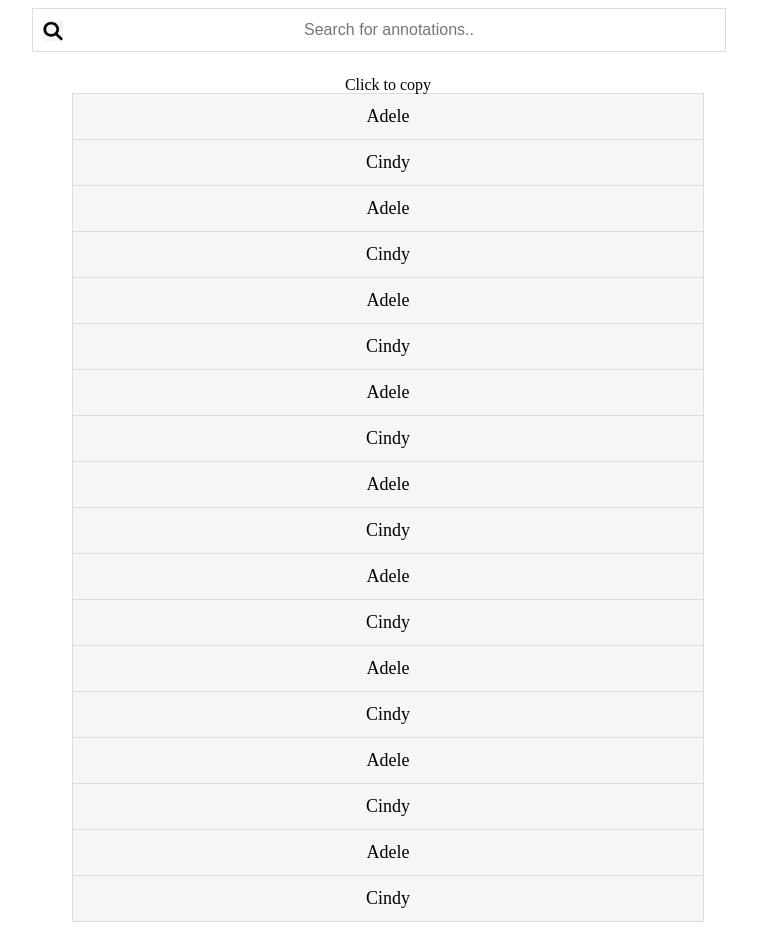
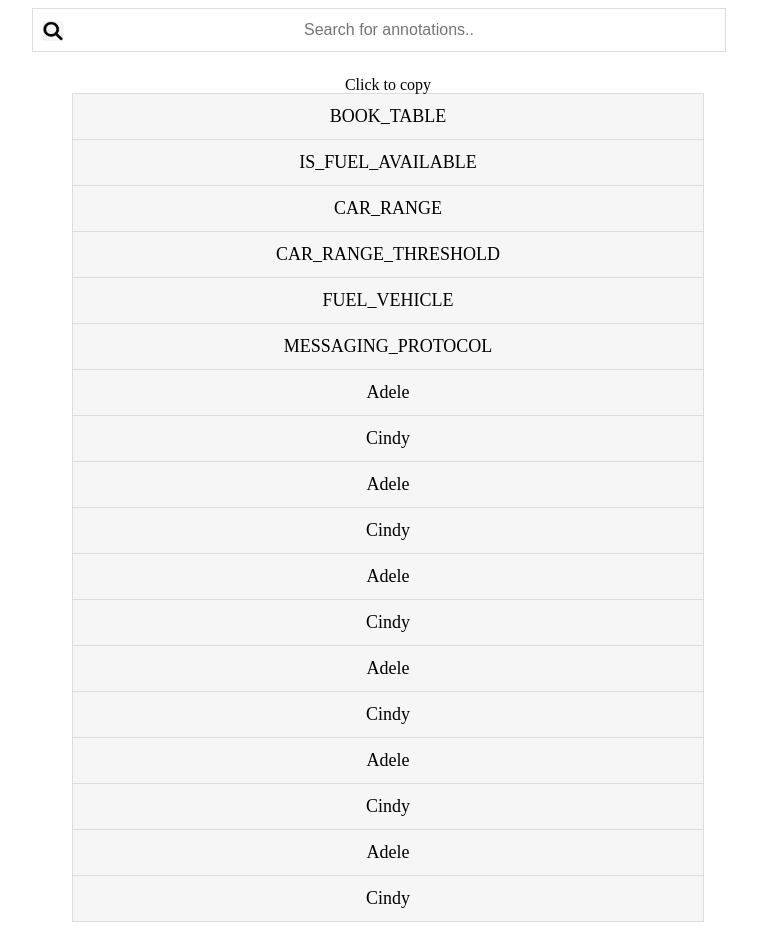
Before and after one commit to elhabbash/elhabbash.github.io, a plain HTML site: page iovexperiment/annotations.html in a window 1280 px wide. Shown: the whole page, without its empty margins (292-1049 px from the left). Drawn offline with Linux system fonts and the light colour scheme.

Commit message:
Update annotations.html

```diff
--- a/iovexperiment/annotations.html
+++ b/iovexperiment/annotations.html
@@ -98,12 +98,12 @@ function copy(text) {
 
 <ul id="myUL">
 Click to copy
-  <li><a href="#" onclick="javascript:copy('Adele');" >Adele</a></li>
-  <li><a href="#" onclick="javascript:copy('Cindy');" >Cindy</a></li>
-  <li><a href="#" onclick="javascript:copy('Adele');" >Adele</a></li>
-  <li><a href="#" onclick="javascript:copy('Cindy');" >Cindy</a></li>
-  <li><a href="#" onclick="javascript:copy('Adele');" >Adele</a></li>
-  <li><a href="#" onclick="javascript:copy('Cindy');" >Cindy</a></li>
+  <li><a href="#" onclick="javascript:copy('BOOK_TABLE');" >BOOK_TABLE</a></li>
+  <li><a href="#" onclick="javascript:copy('IS_FUEL_AVAILABLE');" >IS_FUEL_AVAILABLE</a></li>
+  <li><a href="#" onclick="javascript:copy('CAR_RANGE');" >CAR_RANGE</a></li>
+  <li><a href="#" onclick="javascript:copy('CAR_RANGE_THRESHOLD');" >CAR_RANGE_THRESHOLD</a></li>
+  <li><a href="#" onclick="javascript:copy('FUEL_VEHICLE');" >FUEL_VEHICLE</a></li>
+  <li><a href="#" onclick="javascript:copy('MESSAGING_PROTOCOL');" >MESSAGING_PROTOCOL</a></li>
   <li><a href="#" onclick="javascript:copy('Adele');" >Adele</a></li>
   <li><a href="#" onclick="javascript:copy('Cindy');" >Cindy</a></li>
   <li><a href="#" onclick="javascript:copy('Adele');" >Adele</a></li>
@@ -117,6 +117,5 @@ Click to copy
   <li><a href="#" onclick="javascript:copy('Adele');" >Adele</a></li>
   <li><a href="#" onclick="javascript:copy('Cindy');" >Cindy</a></li>
 </ul>
-
 </body>
 </html>
```
